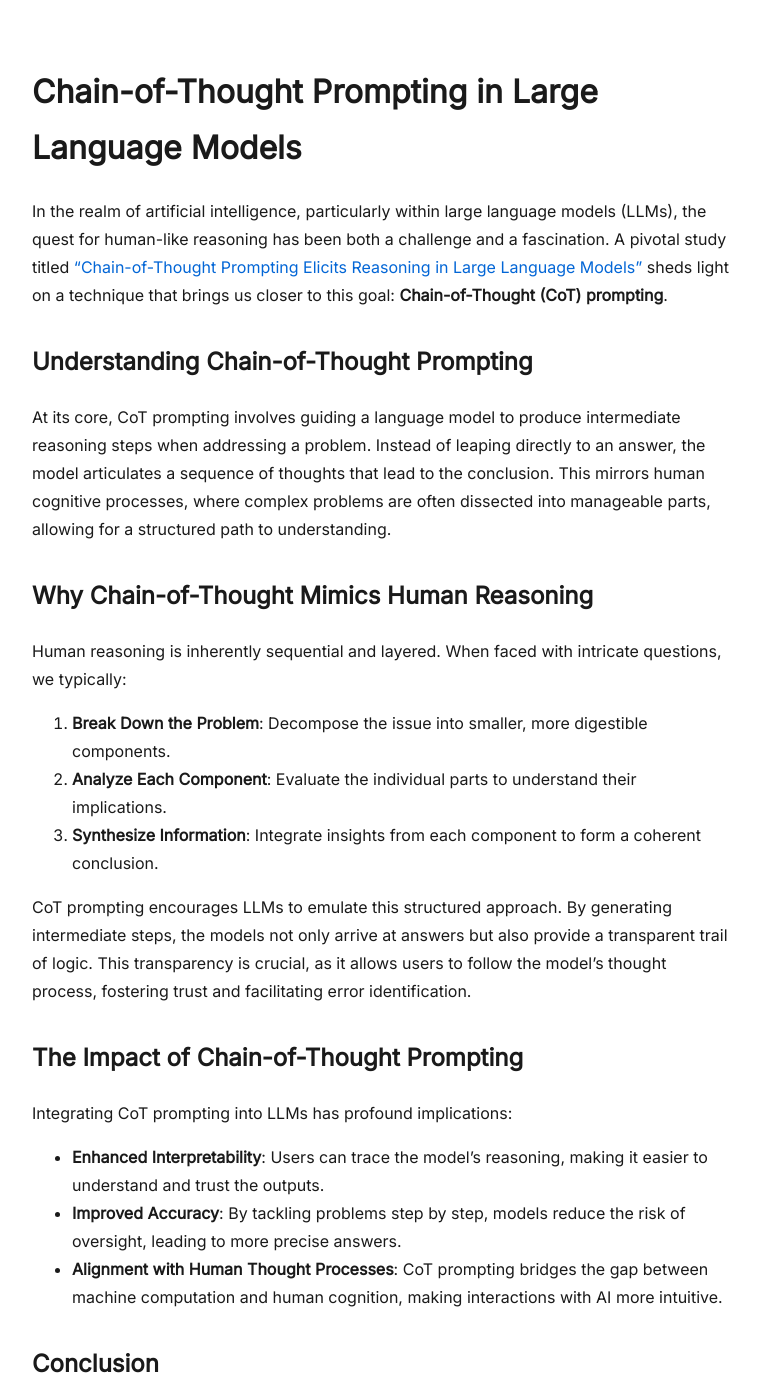
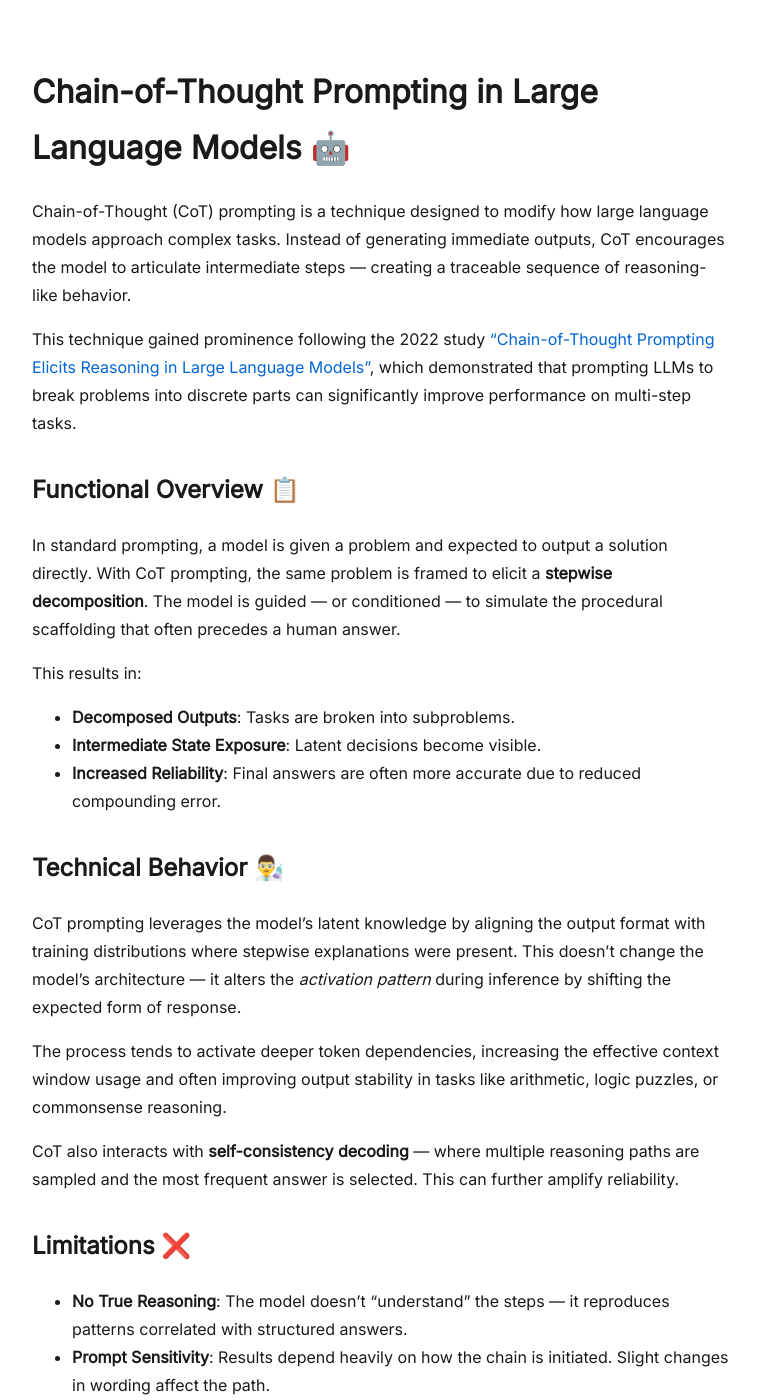
Before and after one commit to frost0x/frost0x.github.io, a Jekyll site: the page built from _posts/2025-04-12-chain-of-thought-prompting.md, in a window 1280 px wide and 1400 px high. Shown: the whole window, without its empty margins (258-1018 px from the left). Built offline with Jekyll 4.4.1, drawn with Linux system fonts in a browser that asks for light colours; some of the changed text lies outside the part shown.

Commit message:
Update 2025-04-12-chain-of-thought-prompting.md

```diff
--- a/_posts/2025-04-12-chain-of-thought-prompting.md
+++ b/_posts/2025-04-12-chain-of-thought-prompting.md
@@ -4,34 +4,44 @@ title: "Chain-of-Thought Prompting in Large Language Models"
 permalink: /chain-of-thought-prompting/
 ---
 
-# Chain-of-Thought Prompting in Large Language Models
+# Chain-of-Thought Prompting in Large Language Models 🤖
 
-In the realm of artificial intelligence, particularly within large language models (LLMs), the quest for human-like reasoning has been both a challenge and a fascination. A pivotal study titled ["Chain-of-Thought Prompting Elicits Reasoning in Large Language Models"](https://arxiv.org/abs/2201.11903) sheds light on a technique that brings us closer to this goal: **Chain-of-Thought (CoT) prompting**.
+Chain-of-Thought (CoT) prompting is a technique designed to modify how large language models approach complex tasks. Instead of generating immediate outputs, CoT encourages the model to articulate intermediate steps — creating a traceable sequence of reasoning-like behavior.
 
-## Understanding Chain-of-Thought Prompting
+This technique gained prominence following the 2022 study ["Chain-of-Thought Prompting Elicits Reasoning in Large Language Models"](https://arxiv.org/abs/2201.11903), which demonstrated that prompting LLMs to break problems into discrete parts can significantly improve performance on multi-step tasks.
 
-At its core, CoT prompting involves guiding a language model to produce intermediate reasoning steps when addressing a problem. Instead of leaping directly to an answer, the model articulates a sequence of thoughts that lead to the conclusion. This mirrors human cognitive processes, where complex problems are often dissected into manageable parts, allowing for a structured path to understanding.
+## Functional Overview 📋
 
-## Why Chain-of-Thought Mimics Human Reasoning
+In standard prompting, a model is given a problem and expected to output a solution directly. With CoT prompting, the same problem is framed to elicit a **stepwise decomposition**. The model is guided — or conditioned — to simulate the procedural scaffolding that often precedes a human answer.
 
-Human reasoning is inherently sequential and layered. When faced with intricate questions, we typically:
+This results in:
 
-1. **Break Down the Problem**: Decompose the issue into smaller, more digestible components.
-2. **Analyze Each Component**: Evaluate the individual parts to understand their implications.
-3. **Synthesize Information**: Integrate insights from each component to form a coherent conclusion.
+- **Decomposed Outputs**: Tasks are broken into subproblems.
+- **Intermediate State Exposure**: Latent decisions become visible.
+- **Increased Reliability**: Final answers are often more accurate due to reduced compounding error.
 
-CoT prompting encourages LLMs to emulate this structured approach. By generating intermediate steps, the models not only arrive at answers but also provide a transparent trail of logic. This transparency is crucial, as it allows users to follow the model's thought process, fostering trust and facilitating error identification.
+## Technical Behavior 👨‍🔬
 
-## The Impact of Chain-of-Thought Prompting
+CoT prompting leverages the model's latent knowledge by aligning the output format with training distributions where stepwise explanations were present. This doesn't change the model’s architecture — it alters the *activation pattern* during inference by shifting the expected form of response.
 
-Integrating CoT prompting into LLMs has profound implications:
+The process tends to activate deeper token dependencies, increasing the effective context window usage and often improving output stability in tasks like arithmetic, logic puzzles, or commonsense reasoning.
 
-- **Enhanced Interpretability**: Users can trace the model's reasoning, making it easier to understand and trust the outputs.
-- **Improved Accuracy**: By tackling problems step by step, models reduce the risk of oversight, leading to more precise answers.
-- **Alignment with Human Thought Processes**: CoT prompting bridges the gap between machine computation and human cognition, making interactions with AI more intuitive.
+CoT also interacts with **self-consistency decoding** — where multiple reasoning paths are sampled and the most frequent answer is selected. This can further amplify reliability.
 
-## Conclusion
+## Limitations ❌
 
-The introduction of Chain-of-Thought prompting marks a significant advancement in the evolution of large language models. By fostering a reasoning process that mirrors human thought patterns, CoT not only enhances the performance of LLMs but also brings them closer to truly understanding and processing information as humans do. As we continue to refine these techniques, the horizon of what AI can achieve expands, promising a future where machines think more like us.
+- **No True Reasoning**: The model doesn't “understand” the steps — it reproduces patterns correlated with structured answers.
+- **Prompt Sensitivity**: Results depend heavily on how the chain is initiated. Slight changes in wording affect the path.
+- **Domain Specificity**: Works best in contexts where stepwise logic is commonly represented in training data.
 
-*For a comprehensive exploration of this topic, refer to the original study: ["Chain-of-Thought Prompting Elicits Reasoning in Large Language Models"](https://arxiv.org/abs/2201.11903).*
+## Use Cases ✅
+
+- Math word problems
+- Commonsense QA
+- Multi-hop reasoning
+- Coding tasks with dependency resolution
+- Any scenario where intermediate steps improve traceability or accuracy
+
+## Summary ✍️
+
+Chain-of-Thought prompting is not a sign of intelligence, but a mechanism to shape output behavior. It turns a reactive system into a pseudo-procedural one, aligning model outputs with formats that mimic structured reasoning. As LLMs scale, such techniques will remain essential for guiding, auditing, and extracting more stable behavior from otherwise opaque systems.
```
